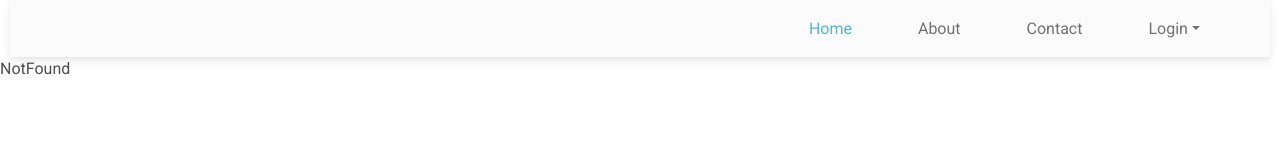
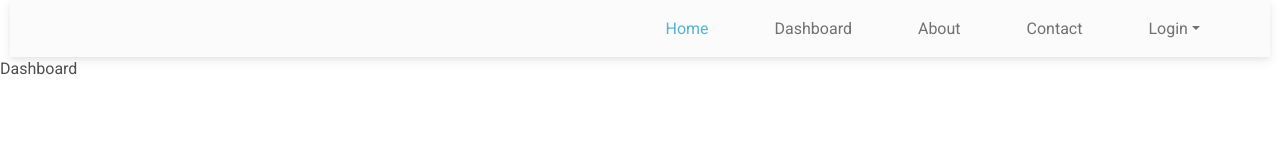
Before and after one commit to TannyBlaze/React-Folder, a React (Vite) app in the folder React-class/: page /dashboard in a window 1280 px wide. Shown: the top 160 px of the page. Built offline with nearby package versions, Linux system fonts and the light colour scheme.

Commit message:
Created Dashboard

```diff
--- a/React-class/src/App.jsx
+++ b/React-class/src/App.jsx
@@ -4,6 +4,7 @@ import Navbar from './component/Navbar'
 import Event from './component/Event'
 import SignIn from './pages/Login/SignIn'
 import SignUp from './pages/Login/SignUp'
+import Dashboard from './pages/Dashboard'
 import Fetch from './component/Fetch'
 import UseEffect from './component/UseEffect'
 import Home from './pages/Home'
@@ -51,6 +52,7 @@ function App() {
         <Route path='/' element={<Home />} />
         <Route path='/home' element={<Navigate to= '/'/>} />
         <Route path='/about/:id' element={<About />} />
+        <Route path='/dashboard' element={<Dashboard />} />
         <Route path='/contact' element={<Contact />} />
         <Route path='/signin' element={<SignIn />} />
         <Route path='/signup' element={<SignUp />} />
--- a/React-class/src/component/Navbar.jsx
+++ b/React-class/src/component/Navbar.jsx
@@ -8,6 +8,7 @@ function Navbar() {
                 <div className="container-fluid">
                     <ul className="navbar-nav ms-auto mb-2 mb-lg-0">
                         <li className="nav-item"><Link to={"/"} className="nav-link text-info">Home</Link></li>
+                        <li className="nav-item"><Link to={"/dashboard"} className="nav-link">Dashboard</Link></li>
                         <li className="nav-item"><Link to={"/about"} className="nav-link">About</Link></li>
                         <li className="nav-item"><Link to={"/contact"} className="nav-link">Contact</Link></li>
 
--- /dev/null
+++ b/React-class/src/pages/Dashboard.jsx
@@ -0,0 +1,9 @@
+import React from 'react'
+
+const Dashboard = () => {
+    return (
+        <div>Dashboard</div>
+    )
+}
+
+export default Dashboard
```
Also changed, not shown: 1 other file (tests, documents, lock files or other folders).
